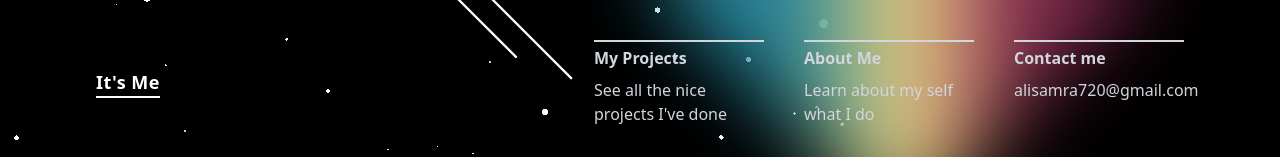
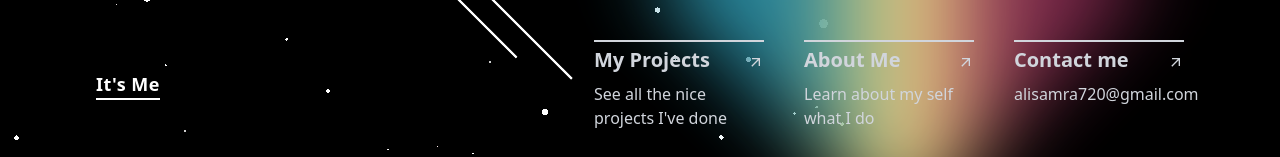
Before and after one commit to Samra720/samra-portfolio, a React app in the folder frontend/: page / in a window 1280 px wide. Shown: the top 157 px of the page. Built offline with nearby package versions, Linux system fonts and the light colour scheme; the HTML template or start-up script is replaced by a standard one.

Commit message:
installed react-icons and used in the navbar

```diff
--- a/frontend/package.json
+++ b/frontend/package.json
@@ -14,6 +14,7 @@
     "ogl": "^1.0.11",
     "react": "^19.2.0",
     "react-dom": "^19.2.0",
+    "react-icons": "^5.5.0",
     "react-router-dom": "^7.13.0",
     "tailwind": "^4.0.0",
     "tailwindcss": "^4.1.18"
--- a/frontend/src/components/Navbar.tsx
+++ b/frontend/src/components/Navbar.tsx
@@ -1,3 +1,5 @@
+import { MdArrowOutward } from "react-icons/md";
+
 function Navbar() {
   return (
     <nav className="flex items-center justify-between fixed top-0 left-0 w-full z-50 bg-transparent text-white px-24 pt-10">
@@ -6,19 +8,28 @@ function Navbar() {
       <ul className="flex gap-10 text-gray-300">
         <li className="hover:text-white transition cursor-pointer border-t-2">
           <div className=" w-42.5">
-            <h3 className="font-semibold mb-2 pt-1">My Projects</h3>
+            <div className="flex justify-between">
+              <h3 className="font-bold text-xl mb-2 pt-1">My Projects</h3>
+              <MdArrowOutward className="my-auto" />
+            </div>
             <p>See all the nice projects I've done</p>
           </div>
         </li>
         <li className="hover:text-white transition cursor-pointer border-t-2">
           <div className="w-42.5">
-            <h3 className="font-semibold mb-2 pt-1">About Me</h3>
+            <div className="flex justify-between">
+              <h3 className="font-bold text-xl mb-2 pt-1">About Me</h3>
+              <MdArrowOutward className="my-auto" />
+            </div>
             <p>Learn about my self what I do</p>
           </div>
         </li>
         <li className="hover:text-white transition cursor-pointer border-t-2">
           <div className="w-42.5">
-            <h3 className="font-semibold mb-2 pt-1">Contact me</h3>
+            <div className="flex justify-between">
+              <h3 className="font-bold text-xl mb-2 pt-1">Contact me</h3>
+              <MdArrowOutward className="my-auto" />
+            </div>
             <p>alisamra720@gmail.com</p>
           </div>
         </li>
```
